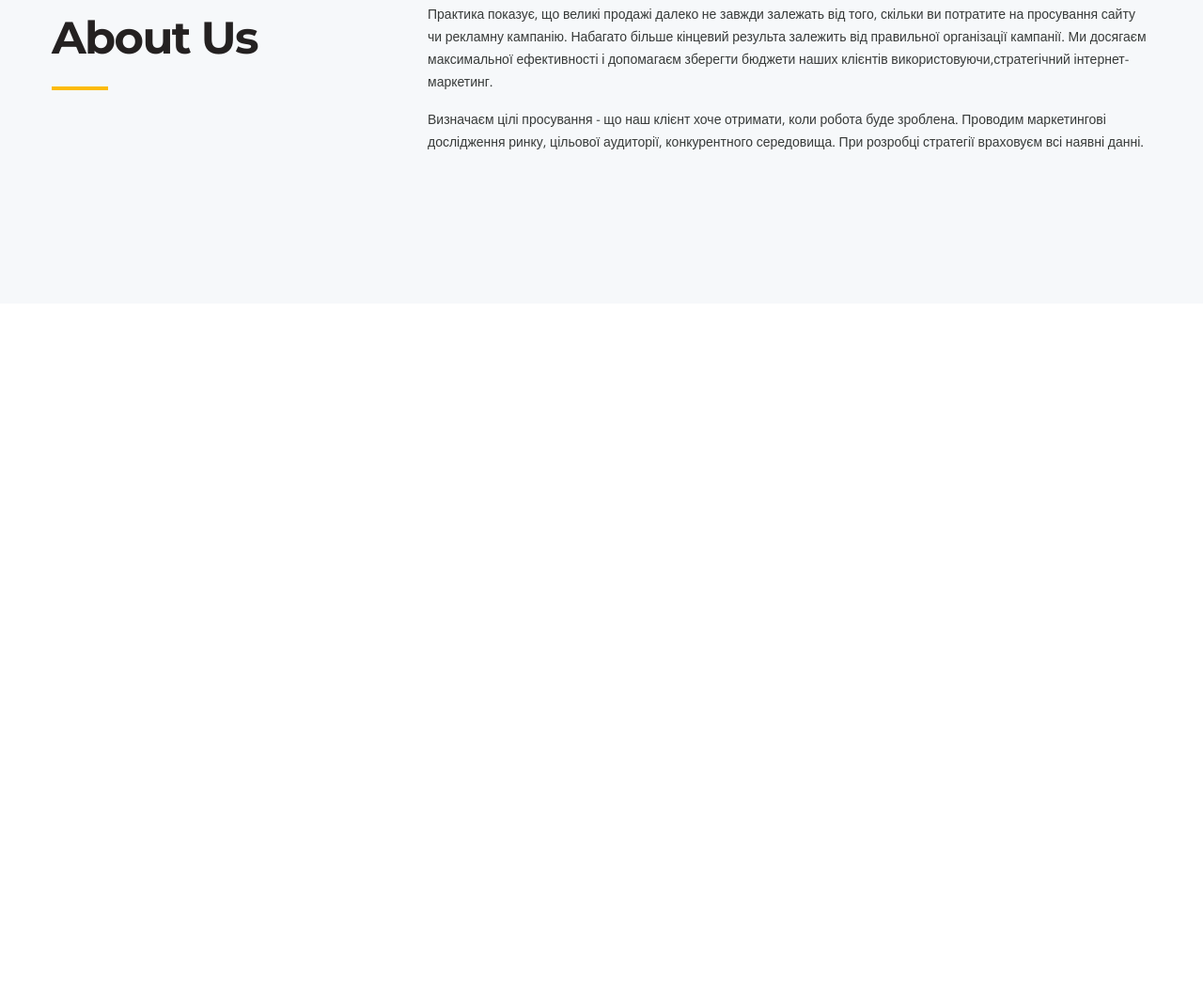
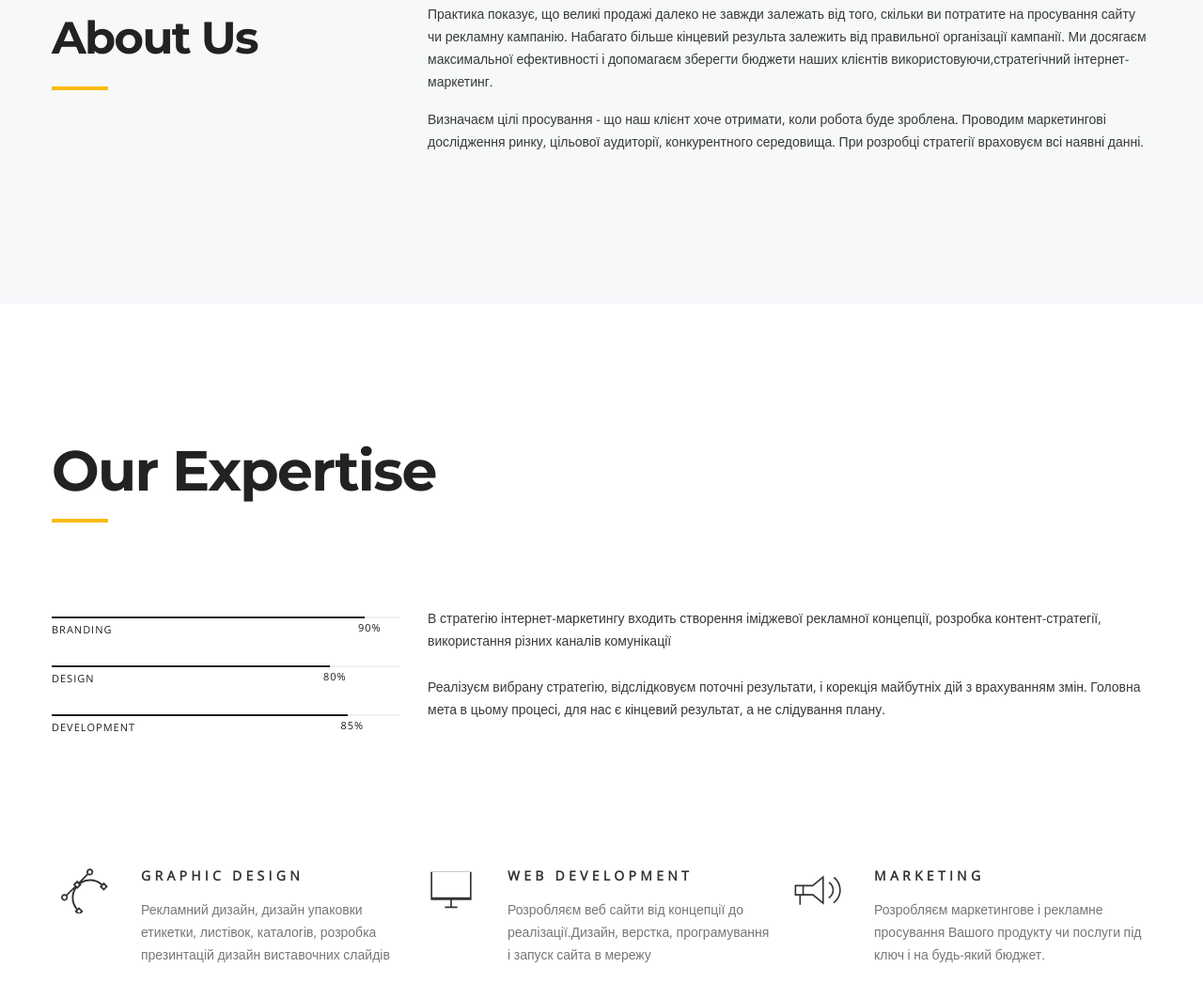
Before and after one commit to BigHeadliner/digital-marketing-agency-, a plain HTML site: page index.html in a window 1280 px wide. Shown: the part 947-2010 px from the top of the page at 94% size. Before the commit the page ends 1270 px from the top, so only its background shows below. Drawn offline with nearby package versions, Linux system fonts and the light colour scheme; a script that the page names is missing.

Commit message:
expertise section ready

```diff
--- a/css/style.css
+++ b/css/style.css
@@ -185,3 +185,102 @@ body{
   width: 770px;
   margin-bottom: 16px;
 }
+
+.expertise{
+  padding: 140px 0 160px;
+}
+
+.expertise__title{
+  margin-bottom: 90px;
+}
+
+.expertise__inner{
+  display:flex;
+  margin-bottom: 110px;
+}
+
+.expertise__info{
+  width: 370px;
+  margin-right: 30px;
+  flex:none;
+  margin-top: 10px;
+}
+
+.expertise__info-item{
+ border-top: 2px solid  #1D1D1D;
+ padding: 2px 0 28px;
+ text-transform: uppercase;
+ font-weight: 400;
+ font-size: 11px;
+ line-height: 20px;
+ letter-spacing: 1px;
+ color: #1D1D1D;
+ position: relative;
+}
+
+.expertise__info-item span{
+  display:block;
+  position:absolute;
+  right:0;
+  top:0;
+  margin-right: 7px;
+}
+
+.expertise__info-item span::before{
+ content:"";
+ position:absolute;
+ height:2px;
+ background: #F0F0F0;
+ right:-7px;
+ top:-2px;
+ width: 100%;
+}
+
+.expertise__text p{
+  margin-bottom: 25px;
+}
+
+.expertise__items{
+  display:flex;
+  justify-content: space-around;
+}
+
+.expertise__item{
+  width: 370px;
+  padding-left: 85px;
+  position:relative;
+}
+
+.expertise__item::before{
+  content:'';
+  position:absolute;
+  top:0;
+  left:0;
+  width: 50px;
+  height: 50px;
+}
+
+.expertise__item--design::before{
+  background-image: url(../images/design-icon.svg);
+}
+.expertise__item--development::before{
+  background-image: url(../images/monitor-icon.svg);
+}
+.expertise__item--marketing::before{
+  background-image: url(../images/speaker-icon.svg);
+}
+
+
+.expertise__item-title{
+  font-weight: 700;
+  font-size: 14px;
+  line-height: 20px;
+  letter-spacing: 4.29px;
+  color: #333;
+  text-transform: uppercase;
+  margin-bottom: 14px;
+}
+
+.expertise__item-text{
+  color:#777;
+}
--- a/index.html
+++ b/index.html
@@ -62,22 +62,87 @@
      </div>
    </header>
 
-   <section class="about">
+  <section class="about">
     <div class="container">
       <div class="about__inner">
         <h2 class="title about__title">About Us</h2>
         <div class="about__text">
           <p>
-            Практика показує, що великі продажі далеко не завжди залежать від того, скільки ви потратите на просування сайту чи рекламну кампанію. Набагато більше кінцевий результа залежить від правильної організації кампанії. Ми досягаєм максимальної ефективності і допомагаєм зберегти бюджети наших клієнтів використовуючи,стратегічний інтернет-маркетинг.
+            Практика показує, що великі продажі далеко не завжди залежать від того, скільки ви потратите на просування
+            сайту чи рекламну кампанію. Набагато більше кінцевий результа залежить від правильної організації кампанії. Ми
+            досягаєм максимальної ефективності і допомагаєм зберегти бюджети наших клієнтів використовуючи,стратегічний
+            інтернет-маркетинг.
           </p>
           <p>
-            Визначаєм цілі просування - що наш клієнт хоче отримати, коли робота буде зроблена. Проводим маркетингові дослідження ринку,
+            Визначаєм цілі просування - що наш клієнт хоче отримати, коли робота буде зроблена. Проводим маркетингові
+            дослідження ринку,
             цільової аудиторії, конкурентного середовища. При розробці стратегії враховуєм всі наявні данні.
           </p>
         </div>
       </div>
     </div>
-   </section>
+  </section>
+
+  <section class="expertise">
+    <div class="container">
+      <h2 class="title expertise__title">
+        Our Expertise
+      </h2>
+     <div class="expertise__inner">
+       <div class="expertise__info">
+        <div class="expertise__info-item">
+          BRANDING
+          <span style="width: calc(100% - 90%)">90%</span>
+        </div>
+        <div class="expertise__info-item">
+          DESIGN
+          <span style="width: calc(100% - 80%)">80%</span>
+        </div>
+        <div class="expertise__info-item">
+          DEVELOPMENT
+          <span style="width: calc(100% - 85%)">85%</span>
+        </div>
+       </div>
+       <div class="expertise__text">
+        <p>
+          В стратегію інтернет-маркетингу входить створення іміджевої рекламної концепції, розробка контент-стратегії, використання різних каналів комунікації
+        </p>
+        <p>
+          Реалізуєм вибрану стратегію, відслідковуєм поточні результати, і корекція майбутніх дій з врахуванням змін. Головна мета в цьому процесі, для нас є кінцевий результат, а не слідування плану.
+        </p>
+       </div>
+     </div>
+     <div class="expertise__items">
+
+      <div class="expertise__item expertise__item--design">
+        <h4 class="expertise__item-title">GRAPHIC DESIGN</h4>
+        <p class="expertise__item-text">
+          Рекламний дизайн, дизайн упаковки
+          етикетки, листівок, каталогів, розробка
+          презинтацій дизайн виставочних слайдів
+        </p>
+      </div>
+
+      <div class="expertise__item expertise__item--development">
+        <h4 class="expertise__item-title">WEB DEVELOPMENT</h4>
+        <p class="expertise__item-text">
+          Розробляєм веб сайти від концепції до реалізації.Дизайн, верстка,
+          програмування і запуск сайта в мережу
+        </p>
+      </div>
+
+      <div class="expertise__item expertise__item--marketing">
+        <h4 class="expertise__item-title">MARKETING</h4>
+        <p class="expertise__item-text">
+          Розробляєм маркетингове і рекламне
+          просування Вашого продукту чи послуги
+          під ключ і на будь-який бюджет.
+        </p>
+      </div>
+
+     </div>
+    </div>
+  </section>
 
 <script src="https://ajax.googleapis.com/ajax/libs/jquery/3.6.0/jquery.min.js"> </script>
 <script src="js/main.js"></script>
```
Also changed, not shown: images/design-icon.svg (added), images/monitor-icon.svg (added), images/speaker-icon.svg (added).
